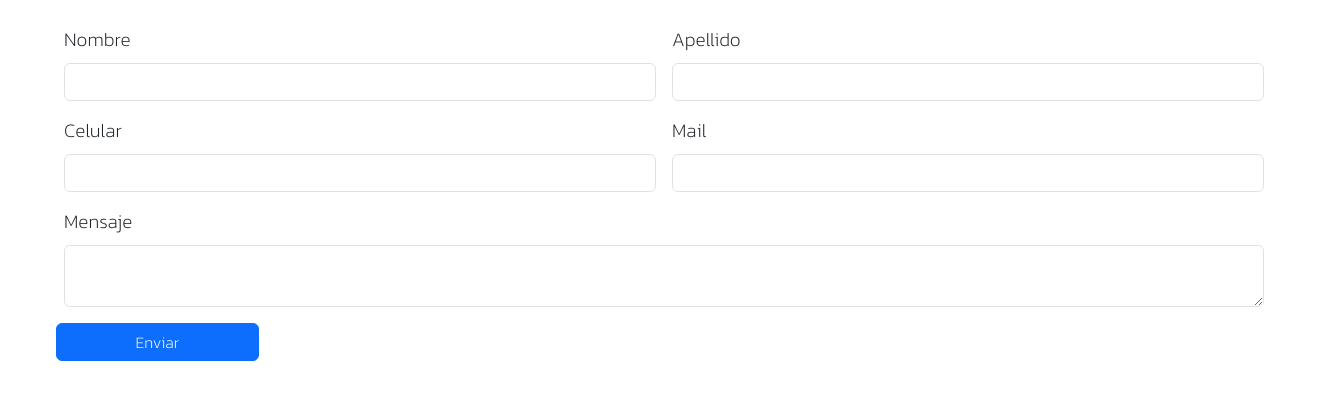
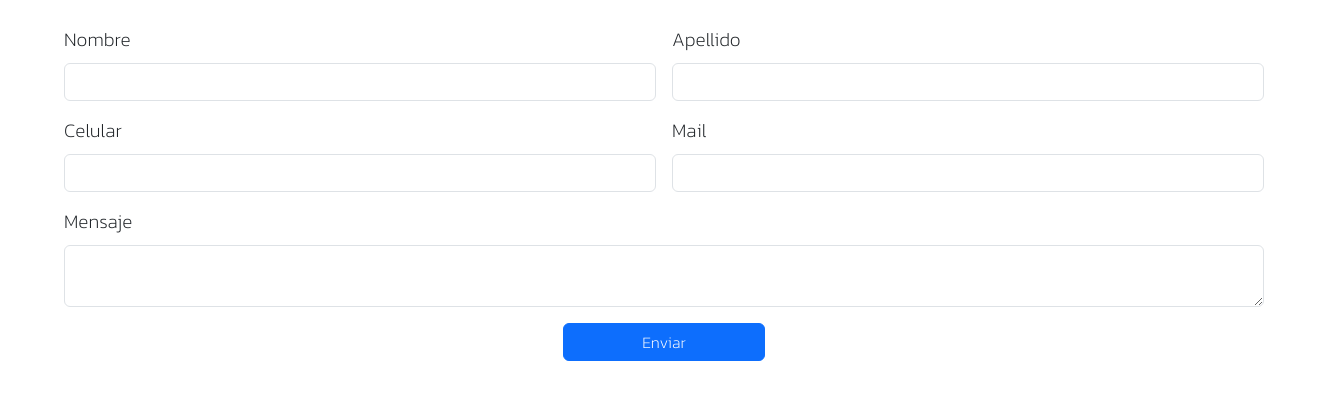
Before and after one commit to lolobagnoli/Web-Arquiurban, a plain HTML site: page Pages/contactanos.html in a window 1280 px wide. Shown: the part 382-800 px from the top of the page, 1340 px wide, since content can reach past the window. Drawn offline with nearby package versions, Linux system fonts and the light colour scheme.

Commit message:
pre sass(VF5)

```diff
--- a/Pages/contactanos.html
+++ b/Pages/contactanos.html
@@ -80,7 +80,7 @@
             <label for="exampleInputMensaje1" class="form-label">Mensaje</label>
             <textarea type="mensaje" class="form-control" id="exampleInputMensaje1"></textarea>
           </div>
-          <button type="submit" class="btn btn-primary col-lg-2 col-sm-3">Enviar</button>
+          <button type="submit" class="btn btn-primary col-3 col-lg-2">Enviar</button>
         </form>
       </div>
       <footer class="footer">
--- a/css/estilo.css
+++ b/css/estilo.css
@@ -32,7 +32,7 @@ h2{
 }
 .navbar-brand{
     margin-left:10%;
-    margin-right: 18%;
+    margin-right: 20%;
 }
 .navbar-brand img{
     height: 12rem;
@@ -169,7 +169,8 @@ font-weight: bold;
 #form{
     text-align: left;
     padding-left: 4rem;
-    padding-bottom: 6rem;
+    padding-bottom: 6.5rem;
+    justify-content: center;
 }
 .port_enej{
     width: 100%;
```
